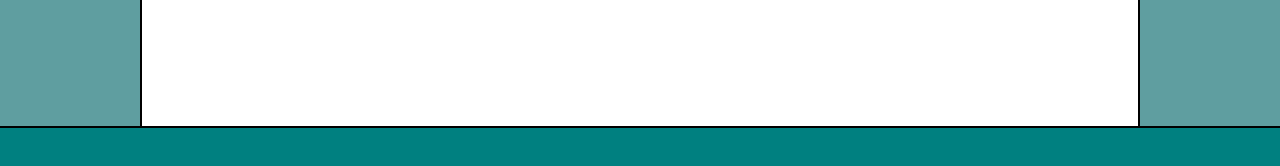
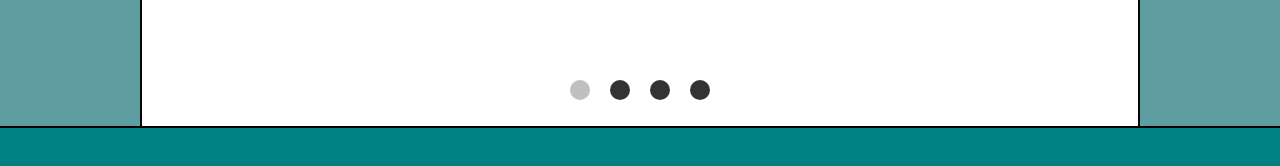
Before and after one commit to EgidioSperanza/js-array-carousel, a plain HTML site: page index.html in a window 1280 px wide. Shown: the part 524-690 px from the top of the page. Drawn offline with Linux system fonts and the light colour scheme.

Commit message:
puntini lista aggiunti

```diff
--- a/css/style.css
+++ b/css/style.css
@@ -57,11 +57,12 @@ section {
   align-items: stretch;
   padding: 0 10px;
   transition: all 3s;
+  position: relative;
 }
 
 article {
   width: 900px;
-  padding: 20px;
+  padding: 20px 20px 60px;
 }
 
 .article_transition {
@@ -78,12 +79,33 @@ article {
   margin: 10px;
 }
 
+#list_article{
+  position: absolute;
+  bottom: 0;
+  margin: 10px;
+
+}
+
+#list_article > div{
+  width: 20px;
+  height: 20px;
+  background-color: #333;
+  border-radius: 10px;
+  display: inline-block;
+  margin: 10px;
+}
+
+#list_article > div.active{
+  background-color: #C0C0C0;
+}
+
 .slide {
   color: cadetblue;
   padding: 0 20px;
   display: flex;
   align-items: center;
   justify-content: center;
+  cursor: pointer;
 }
 
 .slide:hover {
@@ -94,8 +116,16 @@ section.article_transition > .slide:hover {
   background-color: rgba(187, 187, 187, 0.2);
 }
 
+section.article_transition > article > hr{
+  box-shadow: inset 0 12px 12px -12px rgba(163, 159, 159, 0.5);
+}
+
 .mobile_slide {
   display: none;
+}
+
+.prew, .next {
+  cursor: pointer;
 }
 
 @media screen and (max-width: 1000px) {
@@ -106,7 +136,7 @@ section.article_transition > .slide:hover {
   article {
     width: 100%;
   }
-  .slide {
+  .slide{
     display: none;
   }
   .mobile_slide {
--- a/index.html
+++ b/index.html
@@ -41,6 +41,7 @@
             </p>
           </article>
           <div class="slide next"><i class="fas fa-arrow-right"></i></div>
+          <div id="list_article"></div>
           <div class="mobile_slide bottom">
             <div class="prew"><i class="fas fa-arrow-left"></i></div>
             <div class="next"><i class="fas fa-arrow-right"></i></div>
--- a/js/main.js
+++ b/js/main.js
@@ -2,6 +2,7 @@ const articleTitle = document.querySelector("article h1");
 const article = document.querySelector("article p");
 const articleImage = document.querySelector("article img.article_img");
 const articleDiv = document.querySelector("section");
+const articleList = document.getElementById("list_article");
 const prew = document.querySelector(".slide.prew");
 const next = document.querySelector(".slide.next");
 const prewTop = document.querySelector(".mobile_slide.top > .prew");
@@ -36,7 +37,7 @@ let currentIndex = 0;
 displayArticle();
 
 towardNext(next);
-towardNext(prew);
+towardPrew(prew);
 
 towardNext(nextTop);
 towardNext(prewTop);
@@ -56,7 +57,7 @@ function towardNext(btn) {
   });
 }
 
-function towardprew(btn) {
+function towardPrew(btn) {
   btn.addEventListener("click", () => {
     currentIndex--;
     if (currentIndex < 0) {
@@ -73,6 +74,8 @@ function displayArticle() {
   articleTitle.textContent = titles[currentIndex];
   article.textContent = articles[currentIndex];
   articleImage.src = images[currentIndex];
+
+  displayArticleList();
 }
 
 function articleClass(e) {
@@ -80,3 +83,18 @@ function articleClass(e) {
     ? e.classList.remove("article_transition")
     : e.classList.add("article_transition");
 }
+
+function displayArticleList() {
+  articleList.innerHTML = "";
+  for (let i = 0; i < titles.length; i++) {
+    let listClass = "";
+    if (i === currentIndex) {
+      listClass = "active";
+    }
+    const myDiv = document.createElement("div");
+    articleList.append(myDiv);
+    if (listClass !== "") {
+      myDiv.classList.add(listClass);
+    }
+  }
+}
```
